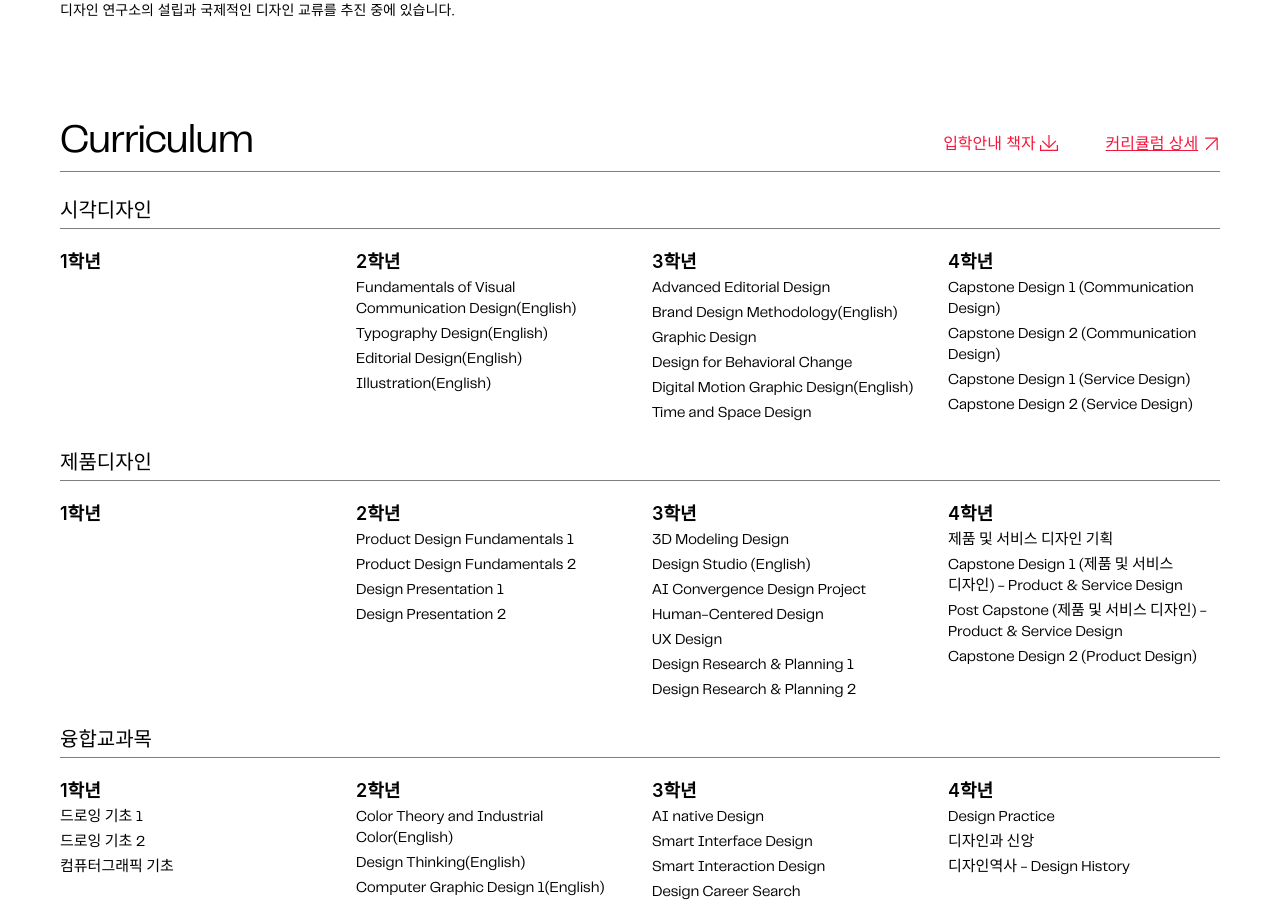
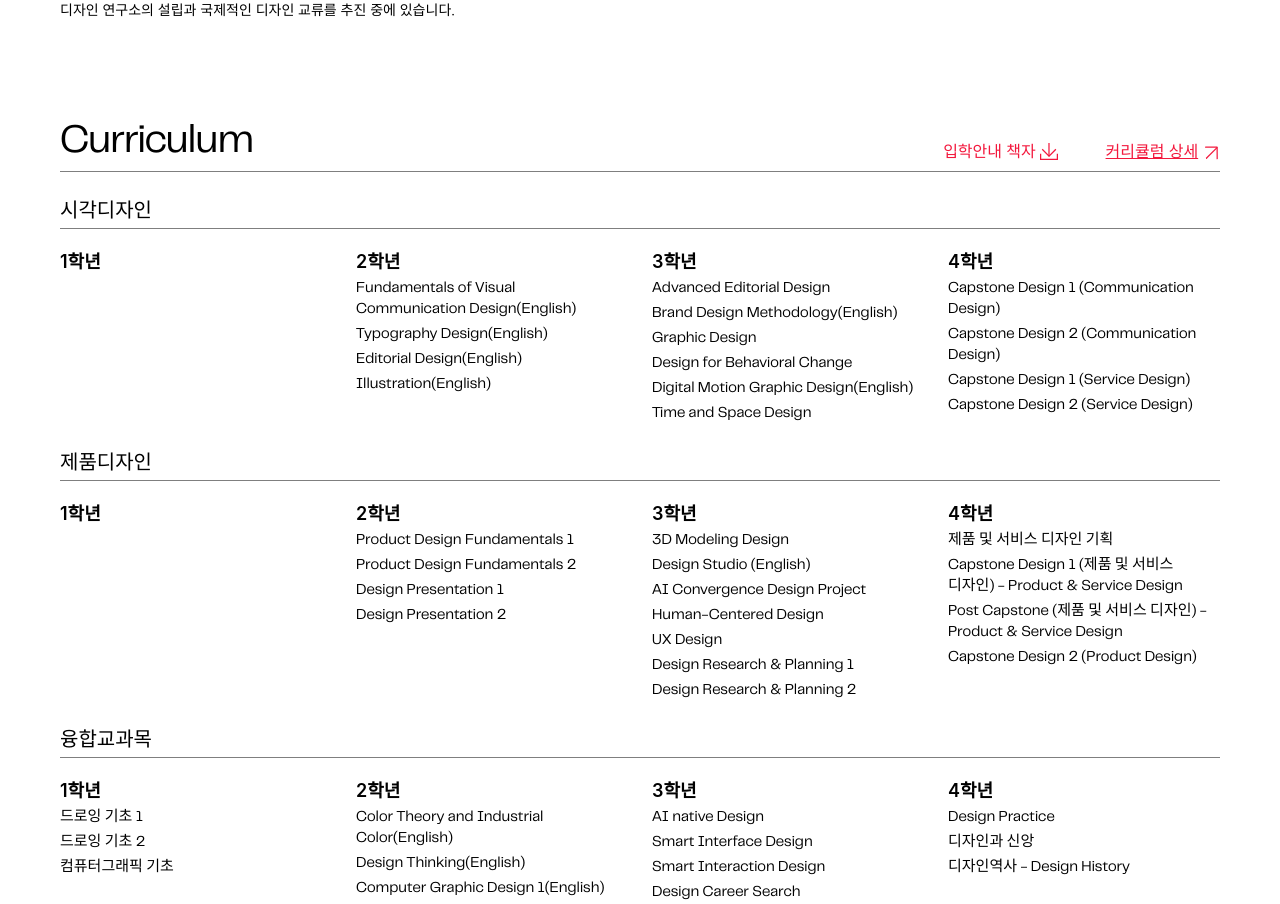
Before and after one commit to handong-ccd/hgu-ccd, a Next.js app: page / in a window 1280 px wide. Shown: the part 1940-2844 px from the top of the page. Built offline with nearby package versions, Linux system fonts and the light colour scheme; a web font is replaced by a local one.

Commit message:
style : 커리큘럼 다운로드 링크 오른쪽 아래 정렬

```diff
--- a/src/components/sections/Curriculum.tsx
+++ b/src/components/sections/Curriculum.tsx
@@ -119,6 +119,8 @@ export async function Curriculum() {
       <SectionHeading
         id="curriculum"
         title="Curriculum"
+        // Figma 6:367 — 다운로드 링크는 오른쪽 아래(구분선 위)에 붙임
+        asideAlign="end"
         aside={<DownloadLinks variant="desktop" />}
         below={<DownloadLinks variant="mobile" />}
       />
--- a/src/components/ui/SectionHeading.tsx
+++ b/src/components/ui/SectionHeading.tsx
@@ -6,6 +6,7 @@ export function SectionHeading({
   title,
   aside,
   below,
+  asideAlign = "center",
   className = "",
 }: {
   id?: string;
@@ -14,11 +15,13 @@ export function SectionHeading({
   aside?: ReactNode;
   /** 구분선 아래 (모바일 다운로드 버튼 등) */
   below?: ReactNode;
+  /** aside 세로 정렬 — "end" 면 타이틀 아래선(구분선 바로 위)에 붙임 */
+  asideAlign?: "center" | "end";
   className?: string;
 }) {
   return (
     <div className={`flex w-full flex-col gap-2 ${className}`}>
-      <div className="flex w-full items-center gap-2">
+      <div className={`flex w-full gap-2 ${asideAlign === "end" ? "items-end" : "items-center"}`}>
         <h2
           id={id}
           className="min-w-0 flex-1 font-telegraf text-[32px] leading-none tracking-[-0.03em] md:text-[40px]"
```
